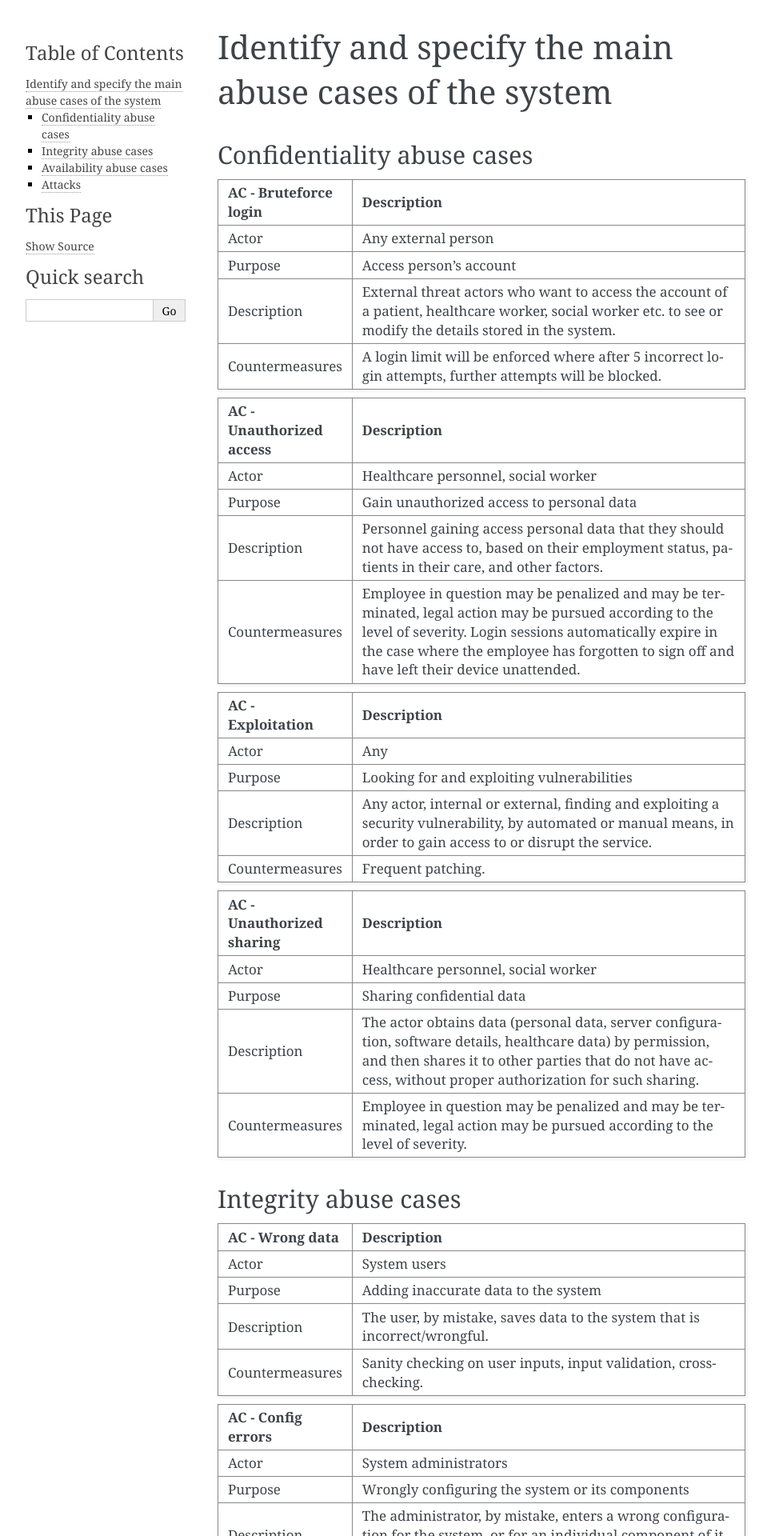
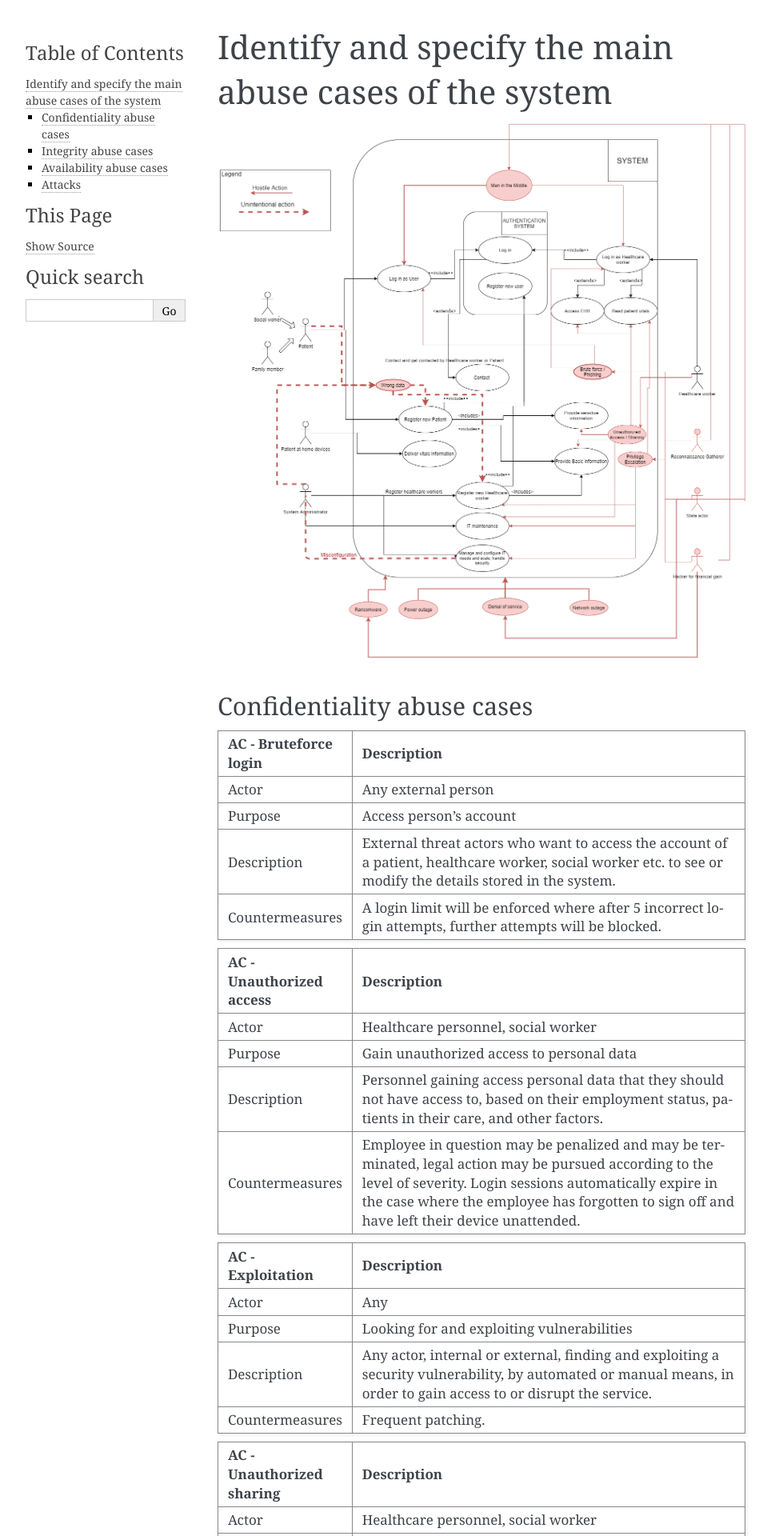
Before and after one commit to SteinarVrenne/school_imt3501, a Sphinx documentation site: the page built from Task 1/source/pages/04e_Abuse_Cases.rst, in a window 1280 px wide. Shown: the top 1920 px of the page at 80% size, without its empty margins (148-1112 px from the left). Built offline with Sphinx 7.4.7, drawn with Linux system fonts in a browser that asks for light colours.

Commit message:
Fixed abuse case

```diff
--- a/Task 1/source/pages/04e_Abuse_Cases.rst
+++ b/Task 1/source/pages/04e_Abuse_Cases.rst
@@ -10,6 +10,8 @@ Identify and specify the main abuse cases of the system
     	"Purpose", ""
     	"Description", ""
     	"Countermeasures", ""
+
+.. image:: ../images/04e_Abuse_Case_Diagram.drawio.png
 
 Confidentiality abuse cases
 """""""""""""""""""""""""""
@@ -170,8 +172,6 @@ Attacks
 	"Description", "A hacker exploits a vulnerability that grants them elevated privileges in the system, which have more access, to traverse and take over hosts on the network."
 	"Countermeasures", "Enforce principle of least privilege across the entire organization, not using local administrator accounts, requiring multi-factor authentication for higher privileged accounts."
 
-.. image:: ../images/04e_Abuse_Case_Diagram.drawio.png
-
 ..
 	Angrep!
 	- Bufferoverflow
```
